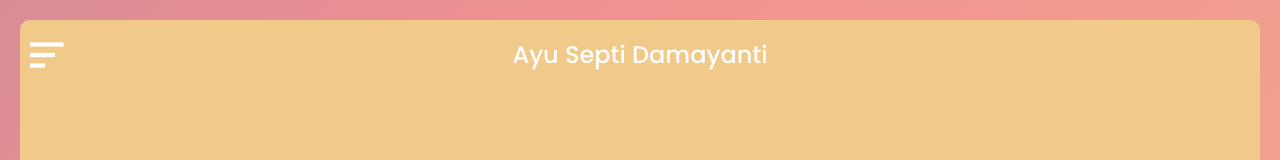
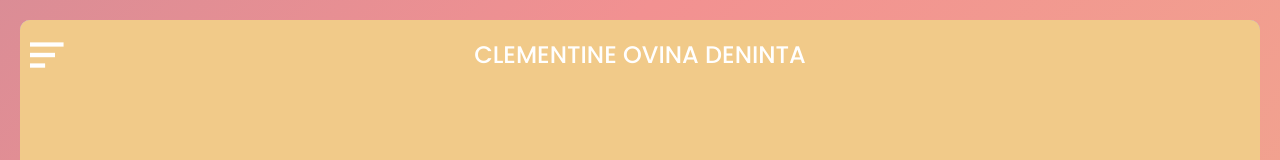
Before and after one commit to FANpsycho/projects-zerr2, a plain HTML site: page index.html in a window 1280 px wide. Both pictures are taken after a click on the button "Mulai Sekarang". Shown: the top 160 px of the page. Drawn offline with nearby package versions, Linux system fonts and the light colour scheme.

Commit message:
Update index.html

```diff
--- a/index.html
+++ b/index.html
@@ -26,7 +26,7 @@
 
   <div class="kontener" id="kontener">
     <div class="dalemnya_kontener">
-      <h1 class="judul_halaman">I Like U from Bima</h1>
+      <h1 class="judul_halaman">exsinces</h1>
       <a class="tombol_menu" onclick="klikMenu()"></a>
       <section class="halaman1 dalemnya_halaman" onclick="PindahKeHalaman(0)">
         <h1 class="judul_halaman">Aku</h1>
@@ -39,7 +39,7 @@
         </div>
       </section>
       <section class="halaman2 dalemnya_halaman" onclick="PindahKeHalaman(1)">
-        <h1 class="judul_halaman">Viii✨</h1>
+        <h1 class="judul_halaman">Cinta</h1>
         <br>
         <img src="gambar/gambar2.jpg" alt="Web Bucin Html, Css, Js" class="gambar">
         <br>
@@ -60,7 +60,7 @@
         </div>
       </section>
       <section class="halaman4 dalemnya_halaman" onclick="PindahKeHalaman(3)">
-        <h1 class="judul_halaman">Ayu Septi Damayanti</h1>
+        <h1 class="judul_halaman">CLEMENTINE OVINA DENINTA</h1>
         <br>
         <h1 id="waktu"></h1>
         <script type="text/javascript">
```
